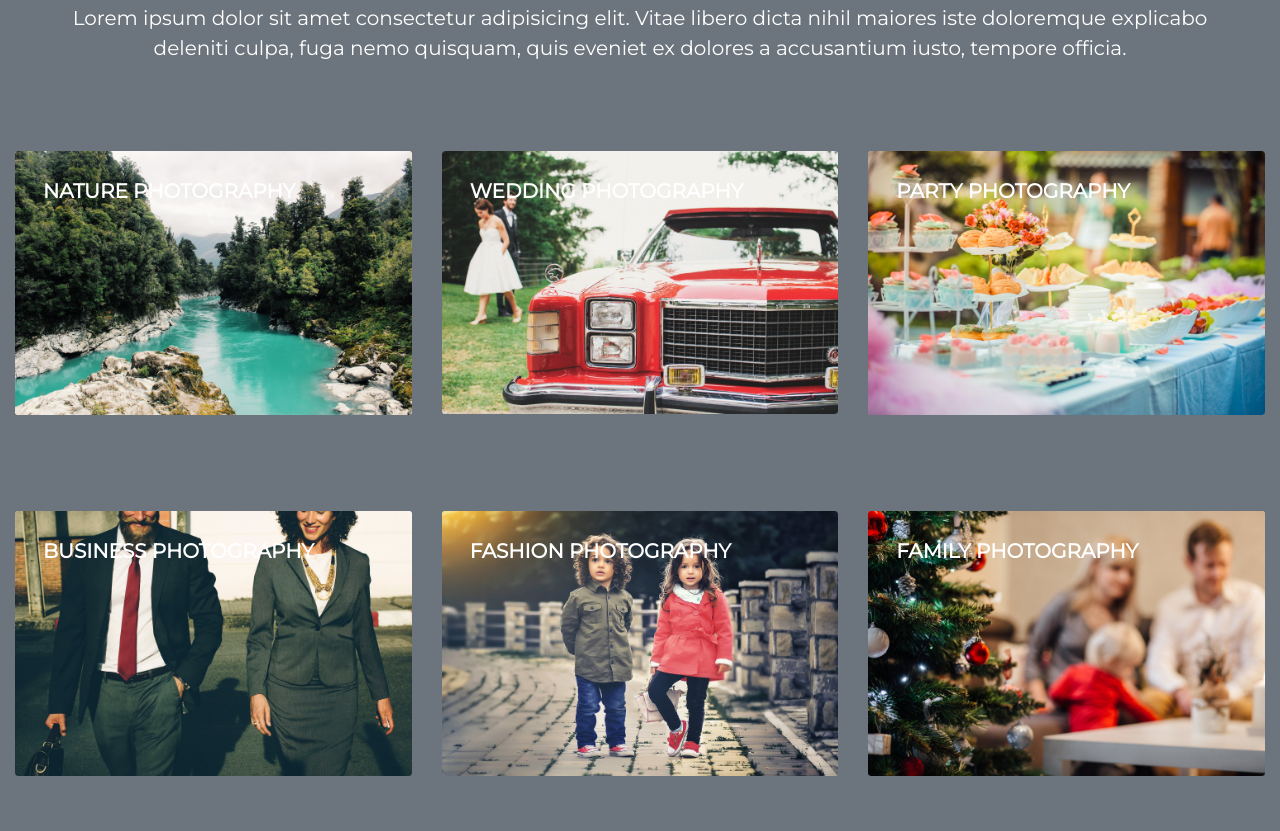
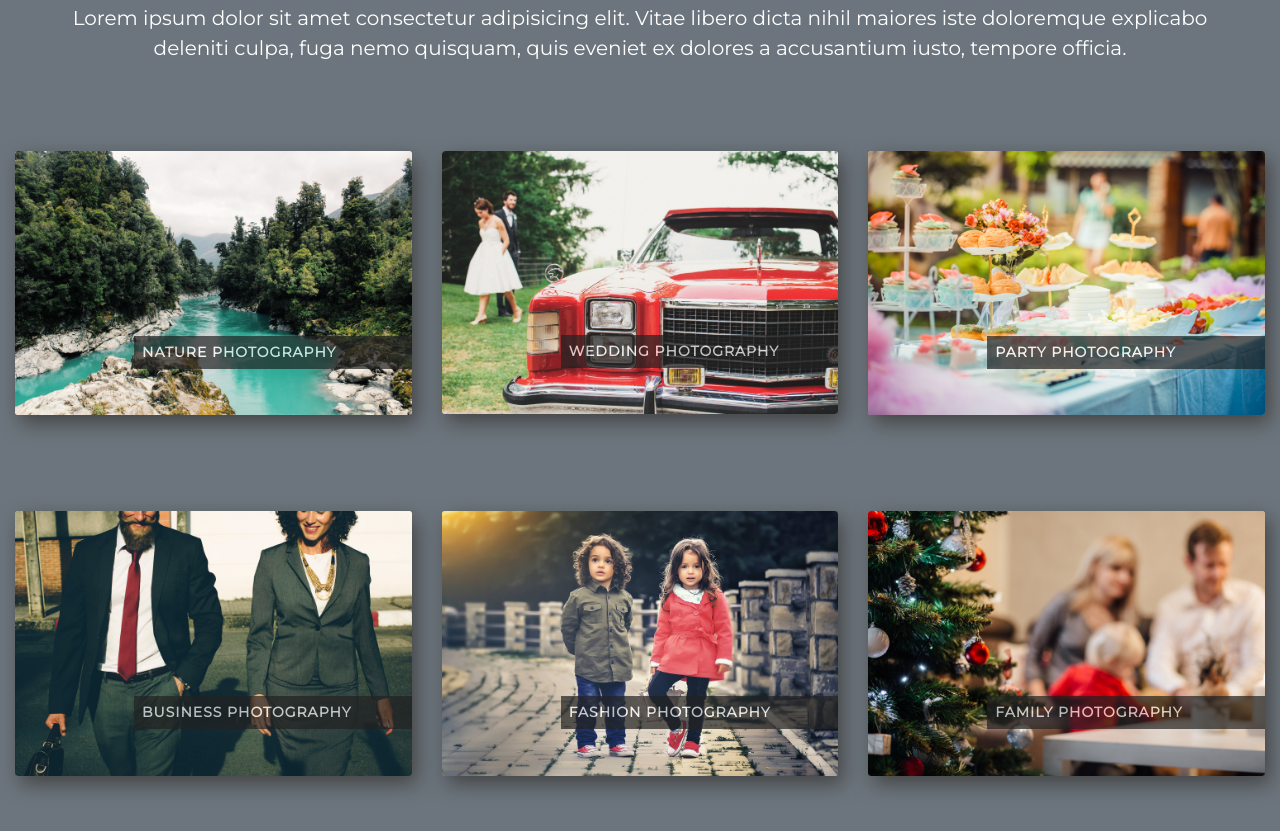
Before and after one commit to J-Ricker/photoX, a plain HTML site: page index.html in a window 1280 px wide. Shown: the part 2099-2930 px from the top of the page. Drawn offline with nearby package versions, Linux system fonts and the light colour scheme.

Commit message:
finished adding styling to collection

```diff
--- a/style.css
+++ b/style.css
@@ -134,3 +134,26 @@ header {
 
 
 /*end of mission*/
+
+/*collection*/
+.card-shadow {
+  box-shadow: 5px 8px 20px #444;
+}
+
+.heading {
+  position: absolute;
+  top: 70%;
+  right: 0;
+  font-size: 14px;
+  letter-spacing: 1px;
+  background: #222;
+  width: 70%;
+  cursor: pointer;
+  opacity: .7;
+  transition: all .5s;
+}
+
+.heading:hover {
+  opacity: 1;
+}
+/*end of collection*/
```
